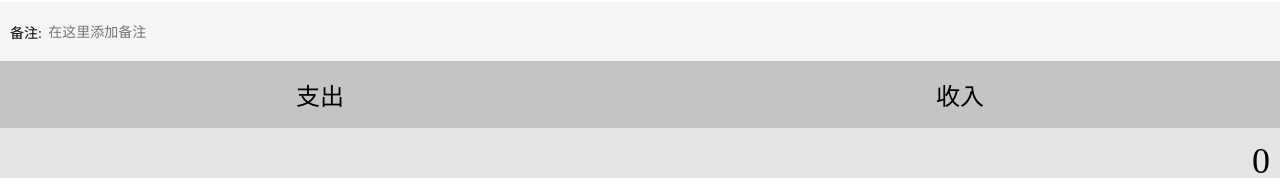
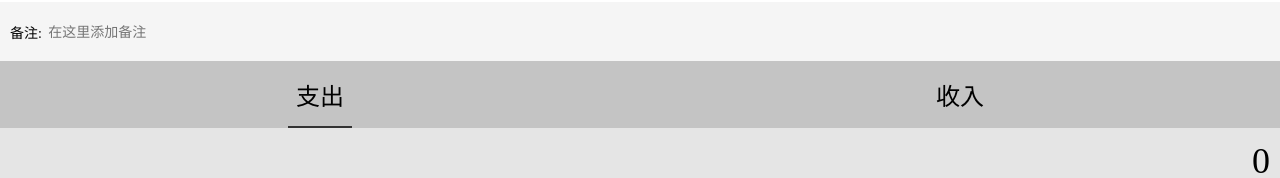
Before and after one commit to leigp555/accountBook, a Vue app: page /#/ in a window 1280 px wide. Shown: the part 255-433 px from the top of the page. Built offline with nearby package versions, Linux system fonts and the light colour scheme.

Commit message:
countType.vue 组件动画制作

```diff
--- a/src/components/CountType.vue
+++ b/src/components/CountType.vue
@@ -1,16 +1,25 @@
 <template>
-  <div class="type" @click="toggle">
+  <div class="type" @click="toggle" ref="root" >
     <div >支出</div>
     <div >收入</div>
+    <span :class="{'selected':selected}"></span>
   </div>
 </template>
 
 <script lang="ts" setup>
+import {onMounted, ref} from "vue";
+const selected=ref<boolean>(false)
+const root=ref<HTMLDivElement>("")
+onMounted(()=>{
+  console.log(root.value.childNodes)
+})
 const emit = defineEmits(["update:type"])
 const toggle = (e: any) => {
   if (e.target.innerText === "收入") {
+    selected.value=true
     emit("update:type", "+")
   } else if (e.target.innerText === "支出") {
+    selected.value=false
     emit("update:type", "-")
   }
 }
@@ -21,7 +30,16 @@ const toggle = (e: any) => {
 .type {
   display: flex;
   justify-content: center;
-
+  position: relative;
+  >span{
+    transition: all 250ms;
+    width: 4em;
+    height: 2px;
+    background-color: #333;
+    position: absolute;
+    bottom: 0;
+    left: calc(25% - 2em);
+  }
   > div {
     flex-grow: 1;
     text-align: center;
@@ -29,6 +47,10 @@ const toggle = (e: any) => {
     padding: 16px 0;
     position: relative;
   }
+  >span.selected{
+    transition: all 250ms;
+    left: calc(75% - 2em);
+  }
 }
 
 </style>
```
